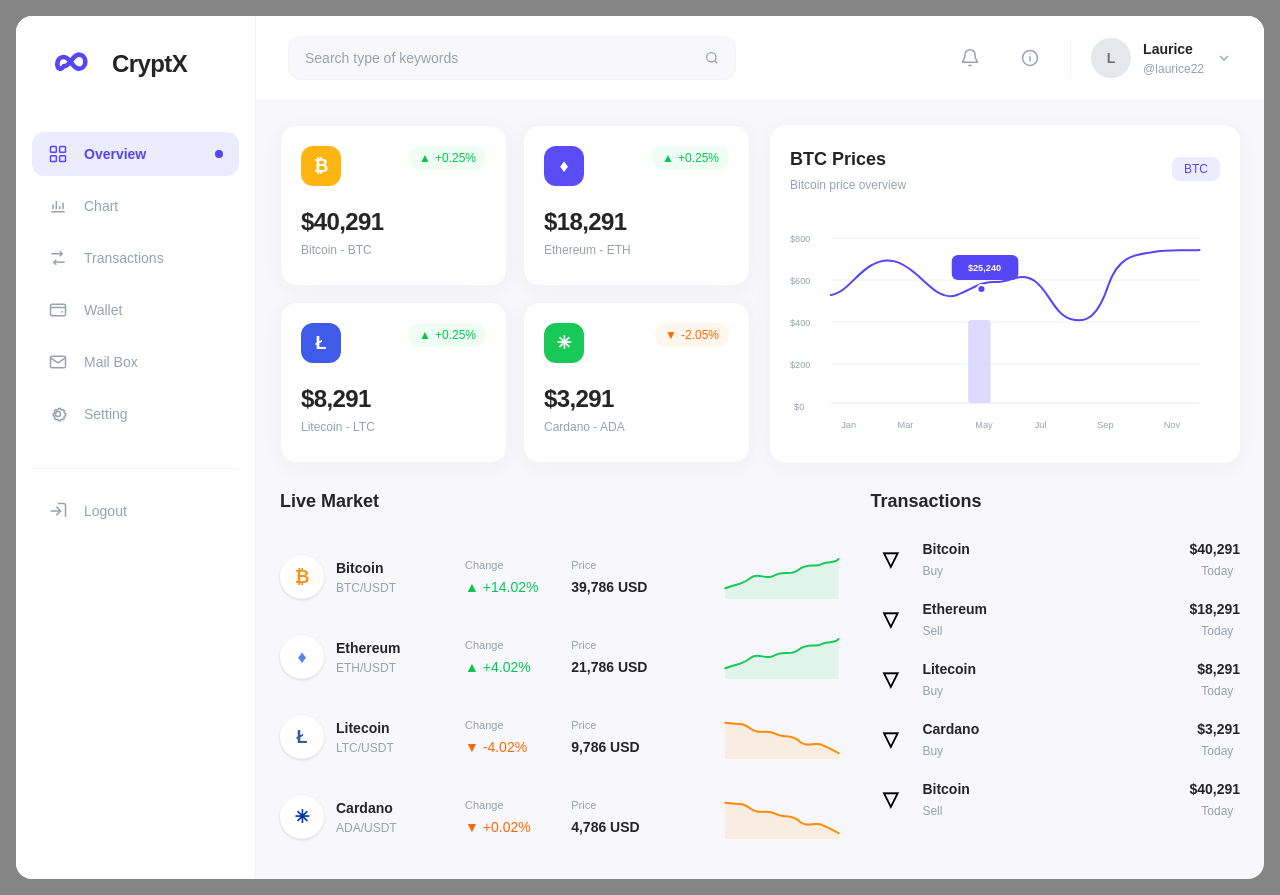
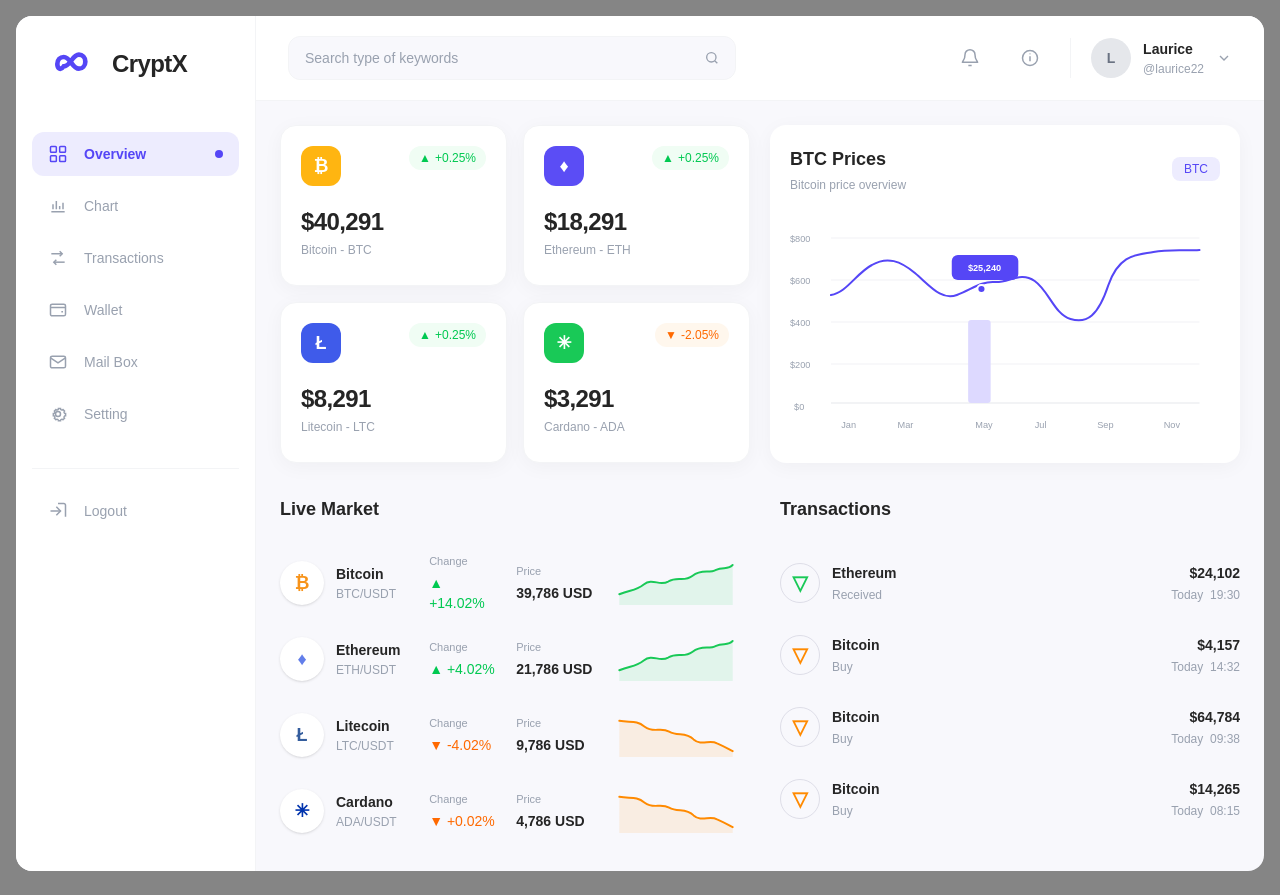
Before and after one commit to bonolokeletsophasha-ai/cryptx, a React (Vite) app: page / in a window 1280 px wide. Built offline with nearby package versions, Linux system fonts and the light colour scheme.

Commit message:
made horizontal

```diff
--- a/src/components/layout/MainContent.jsx
+++ b/src/components/layout/MainContent.jsx
@@ -61,17 +61,17 @@
       </div>
 
      {/* Live Market & Transactions */}
-      <div className="mt-6 grid grid-cols-1 gap-6 lg:grid-cols-5">
+      <div className="mt-8 grid grid-cols-1 gap-10 lg:grid-cols-2">
 
-     {/* Live Market - Wider */}
-      <div className="lg:col-span-3">
-       <LiveMarket />
-      </div>
+        {/* Live Market */}
+        <div className="min-w-0">
+           <LiveMarket />
+        </div>
 
-     {/* Transactions - Narrower */}
-      <div className="lg:col-span-2">
-       <TransactionTable />
-      </div>
+        {/* Transactions */}
+        <div className="min-w-0">
+           <TransactionTable />
+        </div>
 
       </div>
     </main>
--- a/src/components/ui/LiveMarket.jsx
+++ b/src/components/ui/LiveMarket.jsx
@@ -58,7 +58,7 @@
         {marketData.map((coin) => (
           <div
             key={coin.id}
-            className="grid grid-cols-[1.5fr_0.8fr_0.9fr_1.4fr] items-center gap-4 py-4"
+           className="grid h-[72px] grid-cols-[1.5fr_0.8fr_0.9fr_1.4fr] items-center gap-4"
           >
 
             {/* Coin */}
--- a/src/components/ui/TransactionTable.jsx
+++ b/src/components/ui/TransactionTable.jsx
@@ -12,19 +12,19 @@
       </div>
 
       {/* Transaction List */}
-      <div className="space-y-5">
+      <div>
 
         {transactionData.map((transaction) => (
           <div
             key={transaction.id}
-            className="flex items-center justify-between"
+            className="flex h-[72px] items-center justify-between"
           >
 
             {/* Left Side */}
             <div className="flex items-center gap-3">
 
               {/* Circle Icon */}
-              <div className="flex h-10 w-10 shrink-0 items-center justify-center rounded-full bg-[#f8f8fc]">
+              <div className="flex h-10 w-10 shrink-0 items-center justify-center rounded-full border border-[#dedee8] bg-[#f8f8fc]">
                 <span
                   className={`text-xl font-bold ${transaction.iconColor}`}
                 >
--- a/src/data/transactionData.jsx
+++ b/src/data/transactionData.jsx
@@ -1,53 +1,35 @@
 const transactionData = [
   {
     id: 1,
-    type: 'Buy',
-    coin: 'Bitcoin',
-    symbol: 'BTC',
-    amount: '0.025 BTC',
-    price: '$40,291',
-    date: 'Sep 21, 2026',
-    status: 'Completed',
+    coin: 'Ethereum',
+    type: 'Received',
+    price: '$24,102',
+    time: '19:30',
+    iconColor: 'text-[#19c957]',
   },
   {
     id: 2,
-    type: 'Sell',
-    coin: 'Ethereum',
-    symbol: 'ETH',
-    amount: '0.50 ETH',
-    price: '$18,291',
-    date: 'Sep 20, 2026',
-    status: 'Completed',
+    coin: 'Bitcoin',
+    type: 'Buy',
+    price: '$4,157',
+    time: '14:32',
+    iconColor: 'text-[#ff8a00]',
   },
   {
     id: 3,
+    coin: 'Bitcoin',
     type: 'Buy',
-    coin: 'Litecoin',
-    symbol: 'LTC',
-    amount: '2.00 LTC',
-    price: '$8,291',
-    date: 'Sep 19, 2026',
-    status: 'Pending',
+    price: '$64,784',
+    time: '09:38',
+    iconColor: 'text-[#ff8a00]',
   },
   {
     id: 4,
+    coin: 'Bitcoin',
     type: 'Buy',
-    coin: 'Cardano',
-    symbol: 'ADA',
-    amount: '150 ADA',
-    price: '$3,291',
-    date: 'Sep 18, 2026',
-    status: 'Completed',
-  },
-  {
-    id: 5,
-    type: 'Sell',
-    coin: 'Bitcoin',
-    symbol: 'BTC',
-    amount: '0.010 BTC',
-    price: '$40,291',
-    date: 'Sep 17, 2026',
-    status: 'Completed',
+    price: '$14,265',
+    time: '08:15',
+    iconColor: 'text-[#ff8a00]',
   },
 ]
 
```
